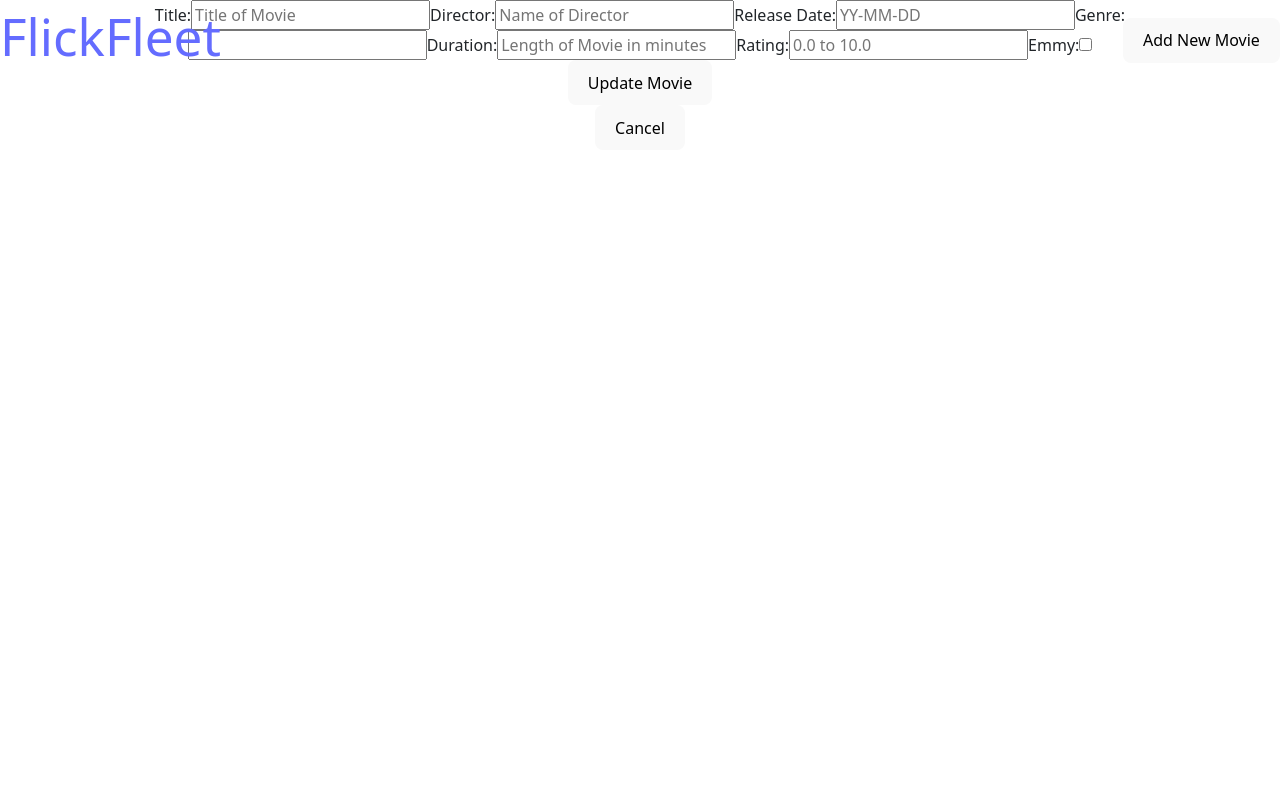
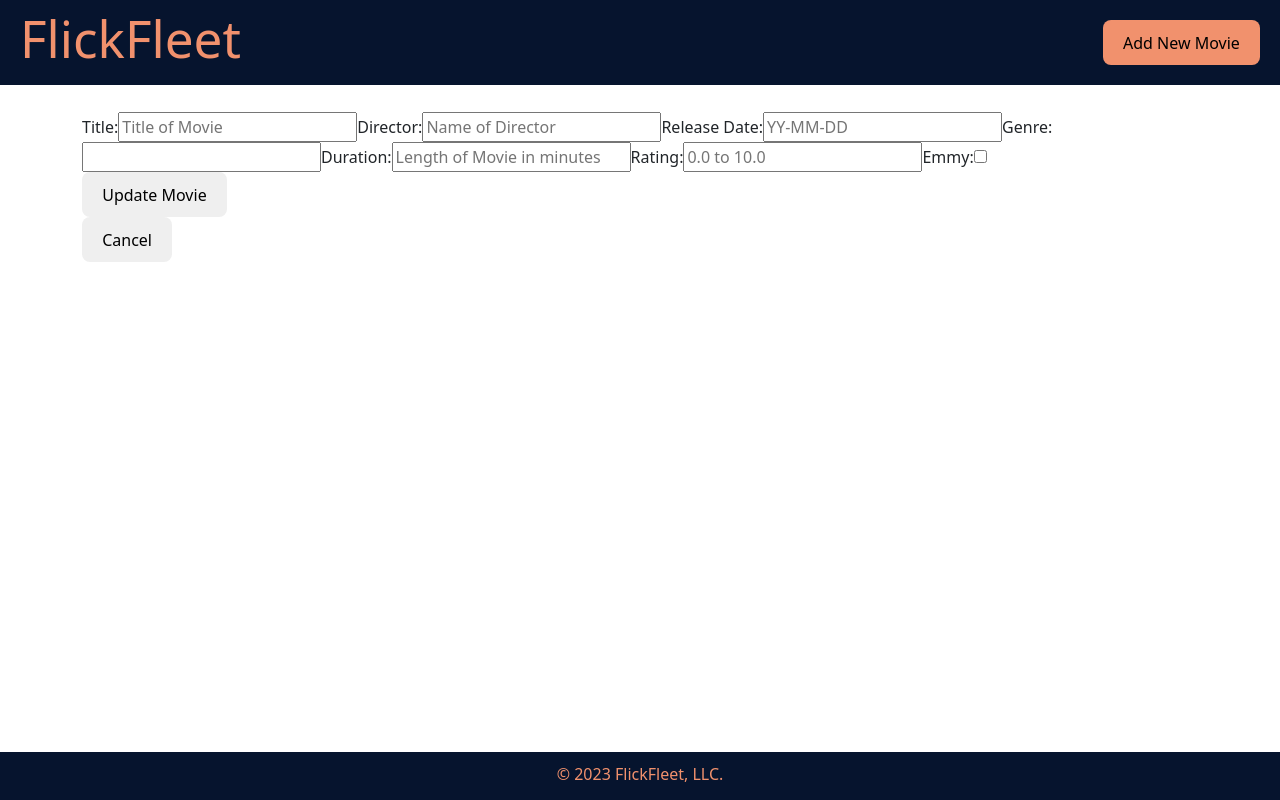
Before and after one commit to shanicegrif/Portfolio-Front, a React (Vite) app: page /movies/1/edit in a window 1280 px wide. Built offline with nearby package versions, Linux system fonts and the light colour scheme; no server answers.

Commit message:
started on page styling

```diff
--- a/src/App.css
+++ b/src/App.css
@@ -1,5 +1,5 @@
-#root {
+/* #root {
   max-width: 1280px;
   margin: 0 auto;
   text-align: center;
-}
+} */
--- a/src/App.jsx
+++ b/src/App.jsx
@@ -6,11 +6,11 @@
 import New from "./Components/New";
 import Show from "./Components/Show";
 import Update from "./Components/Update";
-const API = import.meta.env.VITE_BASE_URL;
+import Footer from "./Components/Footer";
 
 function App() {
   return (
-    <div>
+    <div className="app">
       <Router>
         <NavBar />
         <div className="container">
@@ -22,6 +22,7 @@
             <Route path="/movies/:id/edit" element={<Update />} />
           </Routes>
         </div>
+        <Footer/>
       </Router>
     </div>
   );
--- /dev/null
+++ b/src/Components/Footer.jsx
@@ -0,0 +1,11 @@
+import React from "react";
+
+const Footer = () => {
+  return (
+    <footer>
+      <p>© 2023 FlickFleet, LLC.</p>{" "}
+    </footer>
+  );
+};
+
+export default Footer;
--- a/src/Components/Index.jsx
+++ b/src/Components/Index.jsx
@@ -18,7 +18,7 @@
 
   return (
     <div>
-      <div className="movies-list">
+      <div className="movies-list-container">
         {movies.map((movie) => (
           <Movie key={movie.id} id={movie.id} movie={movie} />
         ))}
--- a/src/Components/Movie.jsx
+++ b/src/Components/Movie.jsx
@@ -5,7 +5,7 @@
   const { title, genre, duration, rating, has_emmy } =
     movie;
   return (
-    <div className="movie-wrapper">
+    <div className="movie-card">
       <aside className="movie-info">
         <h3> <Link to={`/movies/${id}`}>{title}</Link> </h3>
         <p>Duration: {duration} mins</p>
--- a/src/Components/NavBar.jsx
+++ b/src/Components/NavBar.jsx
@@ -4,10 +4,10 @@
     return (
         <nav className="navbar fixed-top">
             <Link to="/movies">
-                <h1 className="navLink">FlickFleet</h1>
+                <h1 className="navLink-home">FlickFleet</h1>
             </Link>
             <Link to="/movies/new">
-                <button className="navLink">Add New Movie</button>
+                <button className="navLink-new">Add New Movie</button>
             </Link>
         </nav>
     );
--- a/src/index.css
+++ b/src/index.css
@@ -1,3 +1,31 @@
+body {
+  position: relative;
+  min-height: 100vh;
+}
+
+.app {
+  display: grid;
+  grid-template-rows: auto 1fr auto;
+  min-height: 100vh;
+}
+
+nav {
+  background-color: #06142e;
+  && h1 {
+    font-size: 3.2em;
+    color: #f1916d;
+    padding-left: 20px;
+  }
+  && button {
+    background-color: #f1916d;
+    margin-right: 20px;
+  }
+}
+
+.container {
+  padding-top: 7rem;
+  padding-bottom: 3.5rem;
+}
 
 a {
   font-weight: 500;
@@ -6,12 +34,6 @@
 }
 a:hover {
   color: #535bf2;
-}
-
-
-h1 {
-  font-size: 3.2em;
-  line-height: 1.1;
 }
 
 button {
@@ -23,23 +45,18 @@
   cursor: pointer;
   transition: border-color 0.25s;
 }
+
 button:hover {
   border-color: #646cff;
 }
-button:focus,
-button:focus-visible {
-  outline: 4px auto -webkit-focus-ring-color;
+
+footer {
+  position: absolute;
+  bottom: 0;
+  width: 100%;
+  height: 3rem;
+  background-color: #06142e;
+  padding-top: 10px;
+  text-align: center;
+  color: #f1916d;
 }
-
-@media (prefers-color-scheme: light) {
-  :root {
-    color: #213547;
-    background-color: #ffffff;
-  }
-  a:hover {
-    color: #747bff;
-  }
-  button {
-    background-color: #f9f9f9;
-  }
-}
```
Also changed, not shown: src/Components/New.jsx (+7 -7 lines), src/Components/Update.jsx (+6 -6 lines).
